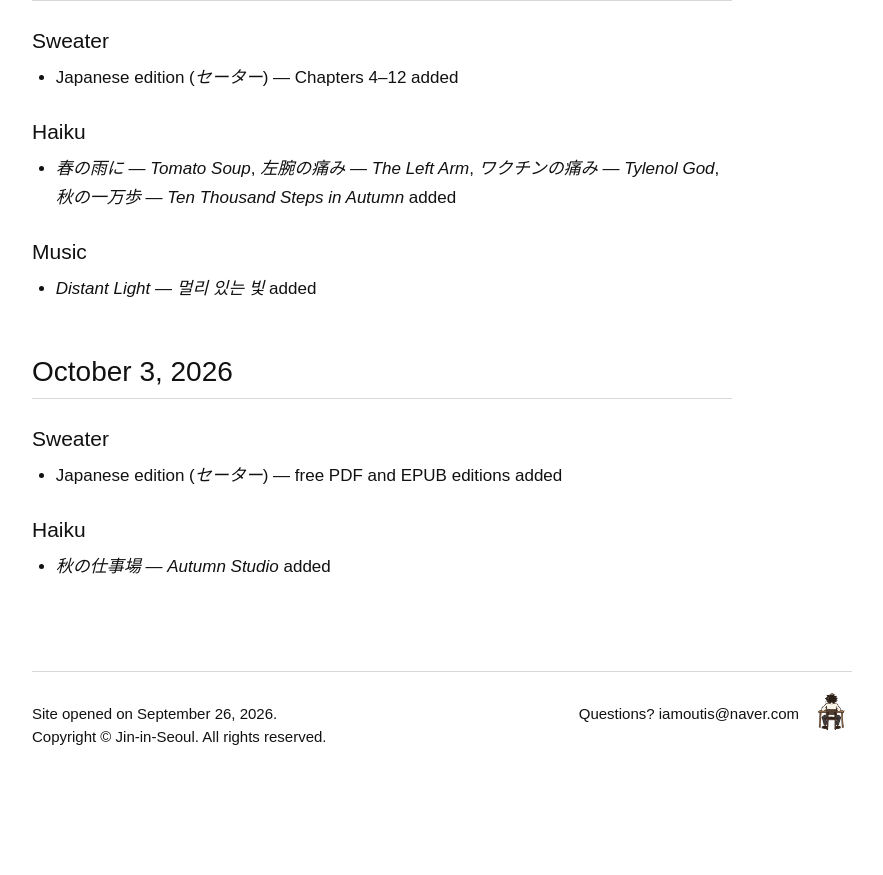
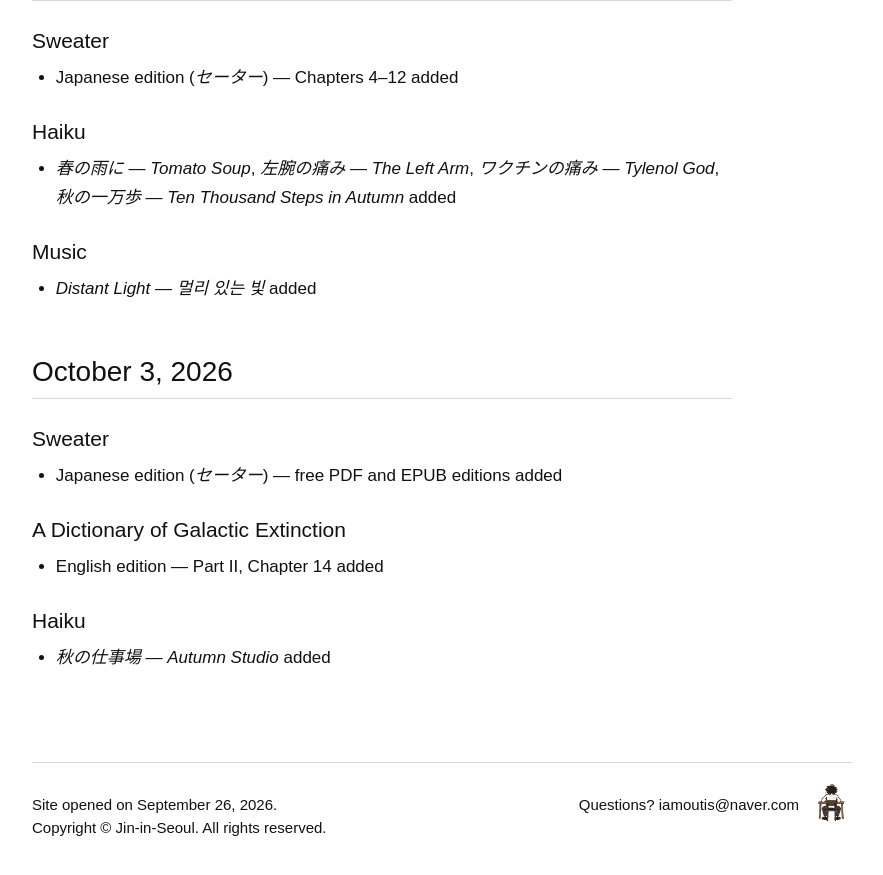
Before and after one commit to Jin-in-Seoul/Jin-in-Seoul, a Jekyll site: the page built from publication-log/index.html, in a window 1280 px wide and 900 px high, scrolled down 2727 px. Shown: the top 875 px of the window, without its empty margins (198-1081 px from the left). Built offline with Jekyll 4.4.1, drawn with Linux system fonts in a browser that asks for light colours; before the commit the page ends 3536 px from its top, so only the background shows below that.

Commit message:
Update publication log for English Part II chapter 14

```diff
--- a/publication-log/index.html
+++ b/publication-log/index.html
@@ -156,6 +156,11 @@
           <li>Japanese edition (<em>セーター</em>) — free PDF and EPUB editions added</li>
         </ul>
 
+        <h3>A Dictionary of Galactic Extinction</h3>
+        <ul>
+          <li>English edition — Part II, Chapter 14 added</li>
+        </ul>
+
         <h3>Haiku</h3>
         <ul>
           <li><em>秋の仕事場 — Autumn Studio</em> added</li>
```
